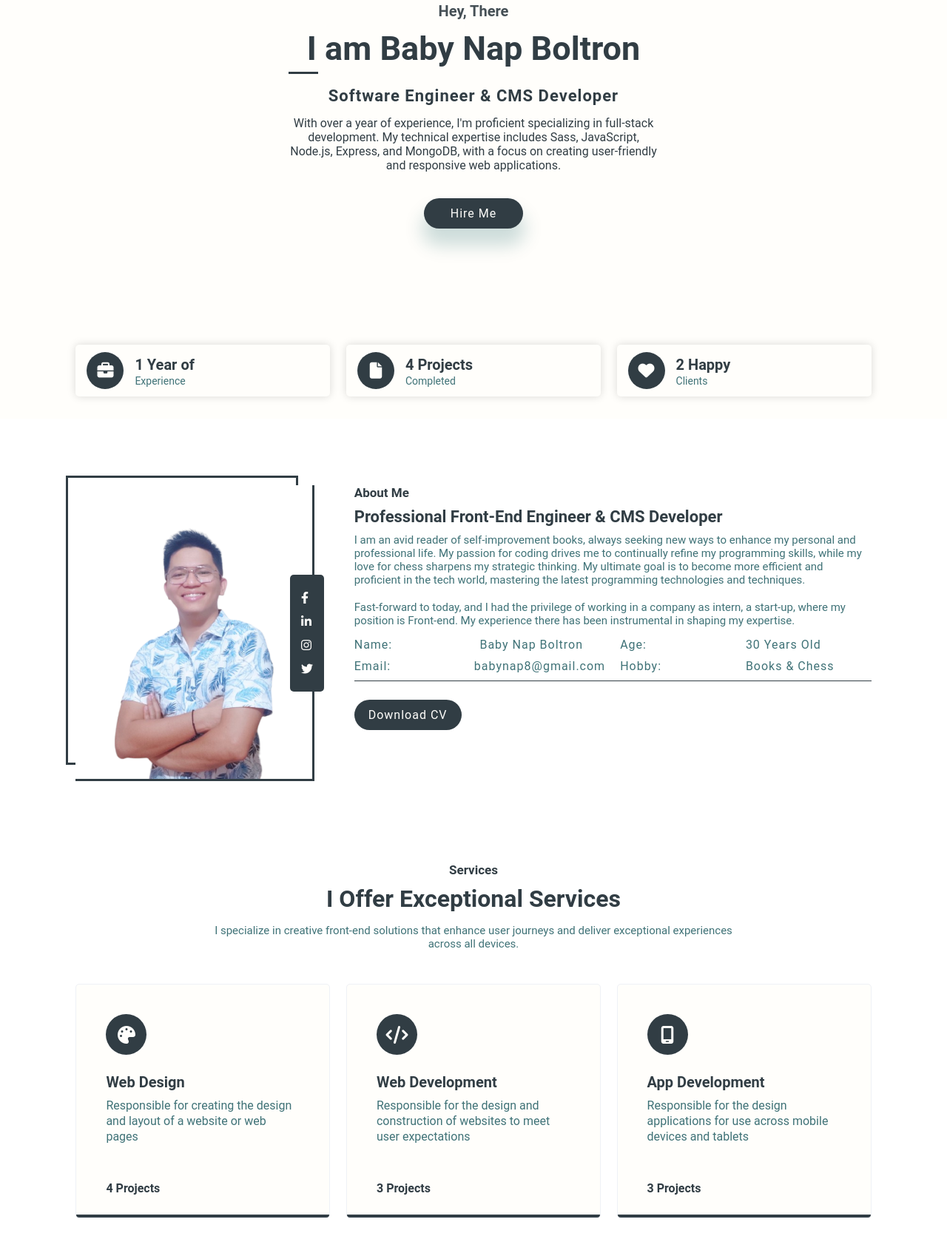
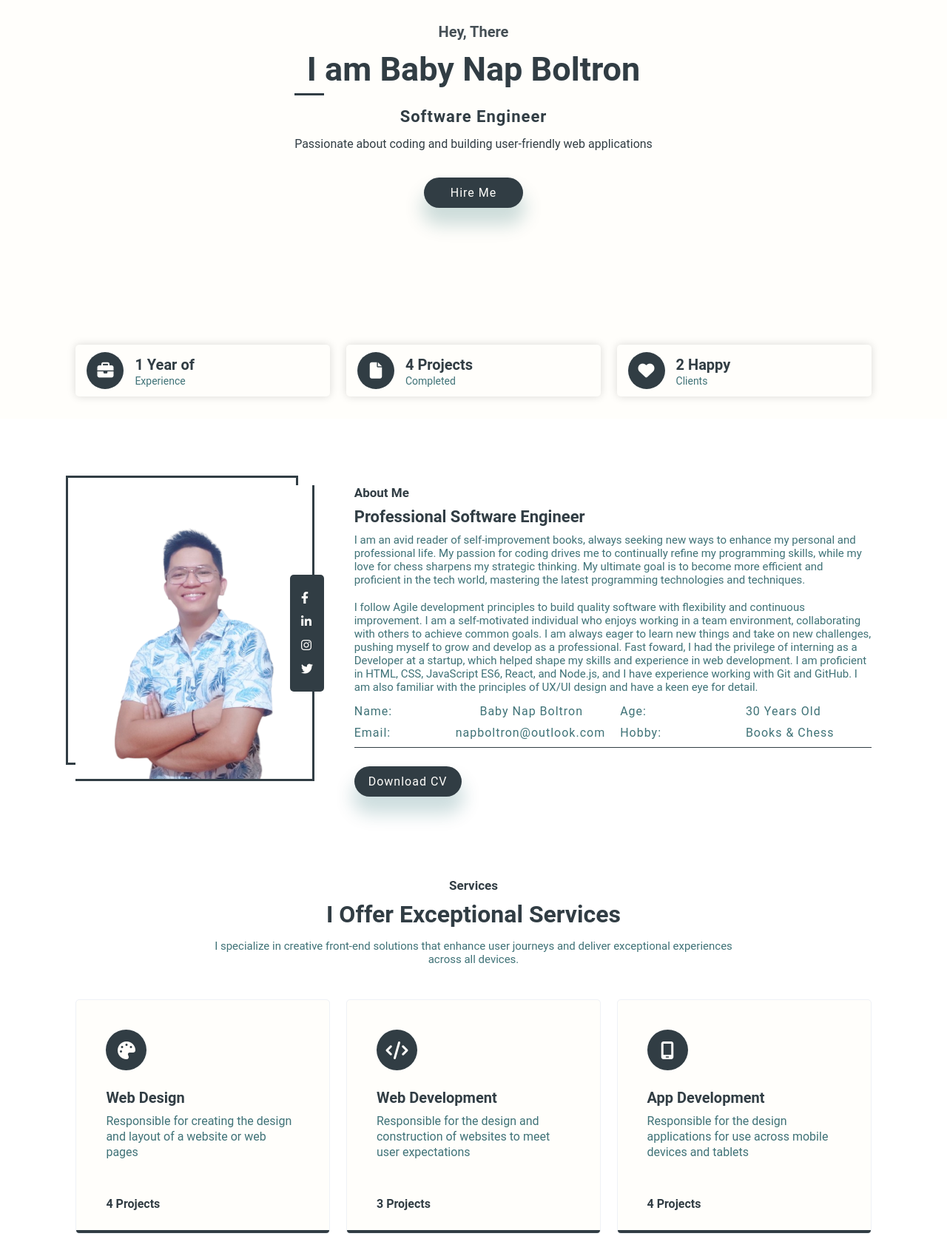
Before and after one commit to babynapboltron8/MyPortfolio, a plain HTML site: page Index.html in a window 1280 px wide. Shown: the part 234-1905 px from the top of the page at 74% size. Drawn offline with nearby package versions, Linux system fonts and the light colour scheme.

Commit message:
added link for resume download

```diff
--- a/Index.html
+++ b/Index.html
@@ -67,10 +67,9 @@
           <div class="hero-text">
             <h3>Hey, There</h3>
             <h1>I am Baby Nap Boltron</h1>
-            <h2>Software Engineer & CMS Developer</h2>
+            <h2>Software Engineer</h2>
             <p>
-              With over a year of experience, I'm proficient specializing in full-stack development.
-              My technical expertise includes Sass, JavaScript, Node.js, Express, and MongoDB, with a focus on creating user-friendly and responsive web applications.
+              Passionate about coding and building user-friendly web applications
             </p>
             <button class="btn hire-btn">Hire Me</button>
           </div>
@@ -113,8 +112,8 @@
         <div class="about-image">
           <img src="images/about-img.png" />
           <div class="social-media">
-            <i class="fa-brands fa-facebook-f"></i>
-            <i class="fa-brands fa-linkedin-in"></i>
+            <a href="https://www.facebook.com/nap.o.leon.boltron"><i class="fa-brands fa-facebook-f"></i></a>
+            <a href="https://www.linkedin.com/in/babynapboltron8/"><i class="fa-brands fa-linkedin-in"></i></a>
             <i class="fa-brands fa-instagram"></i>
             <i class="fa-brands fa-twitter"></i>
           </div>
@@ -124,7 +123,7 @@
         <!--   === About Description Starts ===   -->
         <div class="about-desc">
           <h3>About Me</h3>
-          <h2>Professional Front-End Engineer & CMS Developer</h2>
+          <h2>Professional Software Engineer</h2>
           <p>
             I am an avid reader of self-improvement books, always seeking new
             ways to enhance my personal and professional life. My passion for
@@ -135,17 +134,19 @@
           </p>
           <br />
           <p>
-            Fast-forward to today, and I had the privilege of working in a
-            company as intern, a start-up, where my position is Front-end. My
-            experience there has been instrumental in shaping my expertise.
+            I follow Agile development principles to build quality software with flexibility and continuous improvement. I am a self-motivated individual who enjoys working in a team environment, collaborating with others to achieve common goals. I am always eager to learn new things and take on new challenges, pushing myself to grow and develop as a professional.
+
+            Fast foward, I had the privilege of interning as a Developer at a startup, which helped shape my skills and experience in web development. I am proficient in HTML, CSS, JavaScript ES6, React, and Node.js, and I have experience working with Git and GitHub. I am also familiar with the principles of UX/UI design and have a keen eye for detail.
           </p>
           <div class="about-personal-info">
             <div><span>Name:</span><span>Baby Nap Boltron</span></div>
             <div><span>Age:</span><span>30 Years Old</span></div>
-            <div><span>Email:</span><span>babynap8@gmail.com</span></div>
+            <div><span>Email:</span><span>napboltron@outlook.com</span></div>
             <div><span>Hobby:</span><span>Books & Chess</span></div>
           </div>
-          <button class="btn download-btn">Download CV</button>
+          <button class="btn download-btn">
+            <a href="assets/resume.pdf" download>Download CV</a>
+          </button>
         </div>
         <!--   === About Description Ends ===   -->
       </section>
@@ -199,7 +200,7 @@
               Responsible for the design applications for use across mobile
               devices and tablets
             </p>
-            <h3>3 Projects</h3>
+            <h3>4 Projects</h3>
           </div>
         </div>
         <!--   === Services Box Container Ends ===   -->
@@ -622,10 +623,10 @@
             </form>
 
             <div class="contactSocialMedia">
-              <a href="#"><i class="fa-brands fa-facebook-f"></i></a>
+              <a href="https://www.facebook.com/nap.o.leon.boltron"><i class="fa-brands fa-facebook-f"></i></a>
+              <a href="https://www.linkedin.com/in/babynapboltron8/"><i class="fa-brands fa-linkedin-in"></i></a>
+              <a href="#"><i class="fa-brands fa-instagram"></i></a>
               <a href="#"><i class="fa-brands fa-twitter"></i></a>
-              <a href="#"><i class="fa-brands fa-instagram"></i></a>
-              <a href="#"><i class="fa-brands fa-linkedin-in"></i></a>
             </div>
           </div>
           <!--   === Left Column Ends ===   -->
@@ -650,7 +651,7 @@
         <footer class="footer-contents">
           <img src="images/logo.svg" alt="logo" />
           <p>
-            <span>babynap8@gmail.com</span> | +63 - 905 - 713 - 6709
+            <span>napboltron@outlook.com</span> | +63 - 905 - 713 - 6709
           </p>
         </footer>
       </section>
--- a/style.css
+++ b/style.css
@@ -19,6 +19,7 @@ html {
 }
 
 /*   *** Reusable Code Starts ***   */
+
 button.btn {
   background-color: var(--primary-clr);
   color: var(--bg-clr-one);
@@ -346,6 +347,17 @@ button.contact-btn {
 .about-desc .download-btn {
   border-radius: 25px;
   margin-top: 25px;
+  box-shadow: 0px 20px 24px 3px rgba(5, 85, 92, 0.2);
+}
+
+button.download-btn a {
+  color: var(--bg-clr-one);
+  text-decoration: none;
+}
+
+button.download-btn:hover a {
+  color: var(--primary-clr);
+  text-decoration: none;
 }
 /*   *** About Section Styling Ends ***   */
 
@@ -765,7 +777,7 @@ button.contact-btn {
   font-size: 18px;
   padding: 2px 0px;
   background-color: var(--bg-clr-one);
-  color: var(--primary-clr);
+  color: var (--primary-clr);
   border: none;
   border-bottom: 1px solid var(--text-clr);
   outline: none;
@@ -886,7 +898,7 @@ button.contact-btn {
 }
 .footer-contents p {
   font-size: 16px;
-  color: var(--text-clr);
+  color: var (--text-clr);
 }
 .footer-contents p span {
   color: var(--primary-clr);
@@ -916,7 +928,7 @@ html {
   position: fixed;
   bottom: 20px;
   right: 20px;
-  background: var(--text-clr);
+  background: var(--primary-clr);
   color: var(--bg-clr-one);
   font-size: 20px;
   padding: 15px 20px 15px 20px;
```
